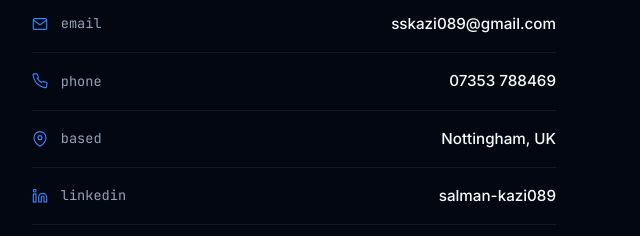
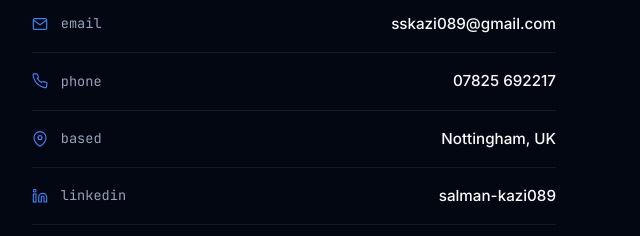
Before and after one commit to salman089/Portfolio, a plain HTML site: page index.html in a window 1280 px wide. Shown: the part 5350-5586 px from the top of the page, 640-1280 px from the left. Drawn offline with nearby package versions, Linux system fonts and the light colour scheme; a web font is replaced by a local one.

Commit message:
Update contact phone number in index.html

```diff
--- a/index.html
+++ b/index.html
@@ -1801,7 +1801,7 @@
                   </svg>
                   phone
                 </span>
-                <a href="tel:07353788469" class="ct-v">07353 788469</a>
+                <a href="tel:07353788469" class="ct-v">07825 692217</a>
               </div>
               <div class="ct-row" role="listitem">
                 <span class="ct-k">
```
